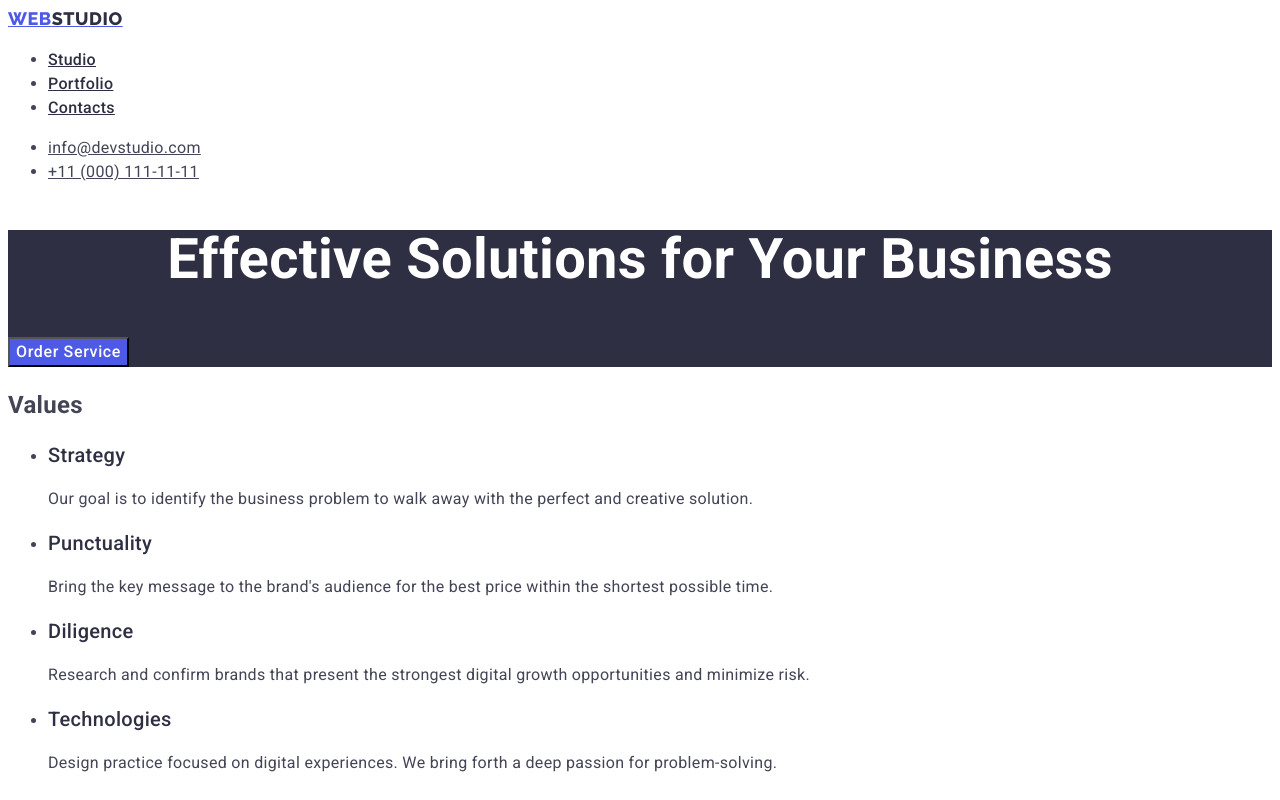
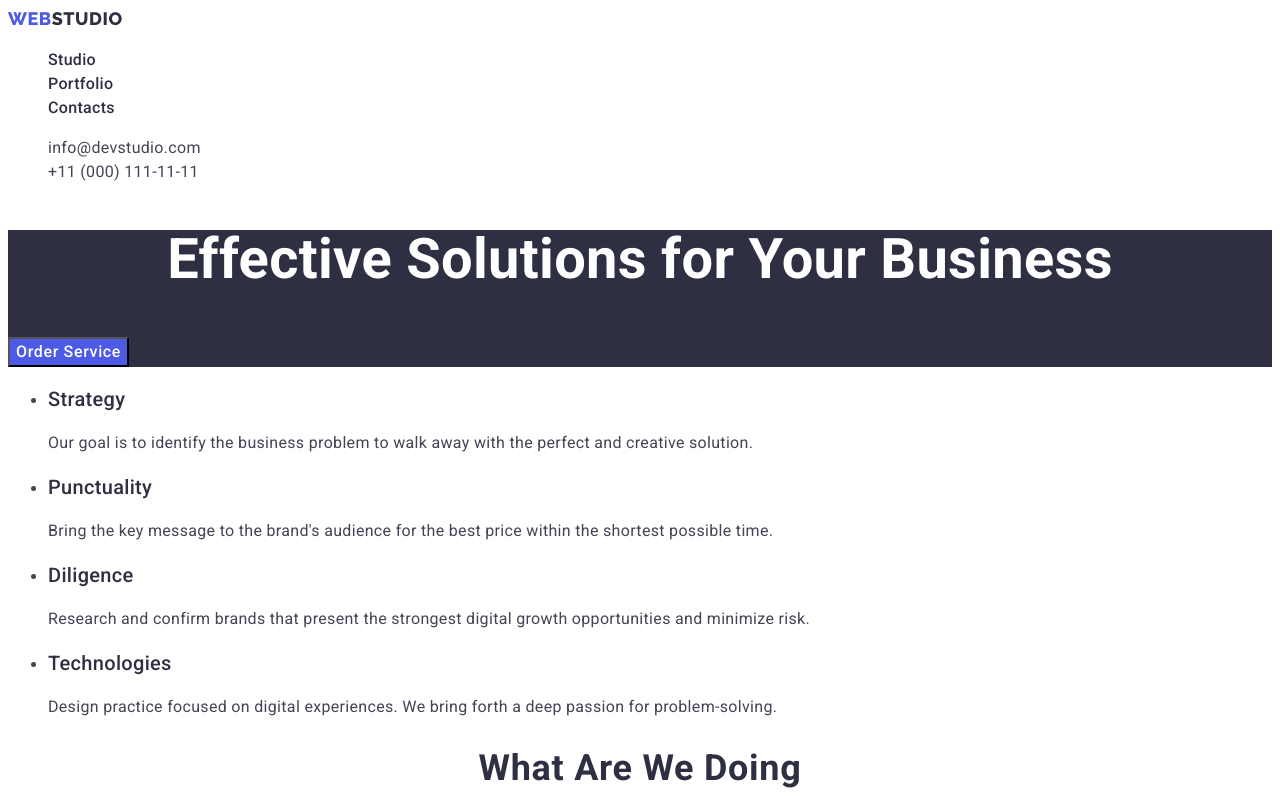
Before and after one commit to Alinemis/goit-markup-hw-02, a plain HTML site: page index.html in a window 1280 px wide. Shown: the top 800 px of the page. Drawn offline with Linux system fonts and the light colour scheme.

Commit message:
Update index.html

```diff
--- a/index.html
+++ b/index.html
@@ -19,24 +19,26 @@
     <!--header-->
     <header class="header">
       <nav class="header-nav">
-        <a class="logo" href="./index.html"
+        <a class="logo link" href="./index.html"
           >Web<span class="span-logo">Studio</span></a
         >
-        <ul>
-          <li><a class="header-link" href="">Studio</a></li>
-          <li><a class="header-link" href="./portfolio.html">Portfolio</a></li>
-          <li><a class="header-link" href="">Contacts</a></li>
+        <ul class="list">
+          <li><a class="header-link link" href="./index.html">Studio</a></li>
+          <li>
+            <a class="header-link link" href="./portfolio.html">Portfolio</a>
+          </li>
+          <li><a class="header-link link" href="">Contacts</a></li>
         </ul>
       </nav>
       <address class="header-address">
-        <ul>
+        <ul class="list">
           <li>
-            <a class="header-contact" href="mailto:info@devstudio.com"
+            <a class="header-contact link" href="mailto:info@devstudio.com"
               >info@devstudio.com</a
             >
           </li>
           <li>
-            <a class="header-contact" href="tel:+110001111111"
+            <a class="header-contact link" href="tel:+110001111111"
               >+11 (000) 111-11-11</a
             >
           </li>
@@ -52,7 +54,7 @@
       </section>
       <!--section information-->
       <section class="inform">
-        <h2 class="inform-title">Values</h2>
+        <h2 class="inform-title" hidden>Values</h2>
         <ul class="inform-list">
           <li class="inform-item">
             <h3 class="inform-list-title">Strategy</h3>
@@ -117,7 +119,7 @@
       <!--section team -->
       <section class="team">
         <h2 class="team-title title">Our Team</h2>
-        <ul class="team-list">
+        <ul class="team-list list">
           <li class="team-item">
             <img
               class="team-img"
@@ -163,7 +165,7 @@
     </main>
     <!--footer-->
     <footer class="footer">
-      <a class="logo" href="./index.html"
+      <a class="logo link" href="./index.html"
         >Web<span class="span-footer-logo">Studio</span></a
       >
       <p class="footer-text">
```
